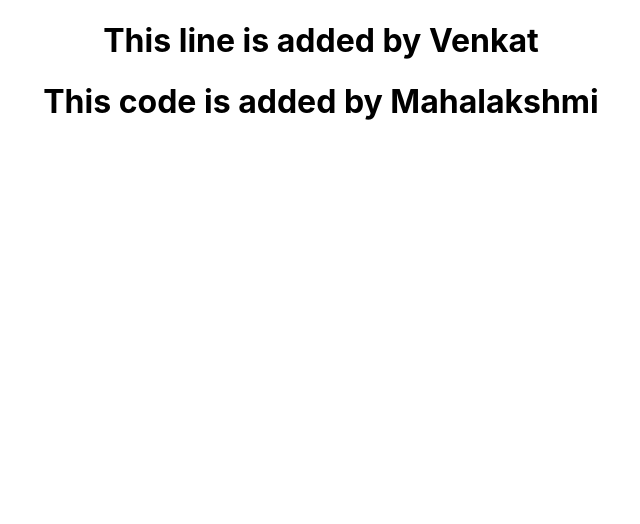
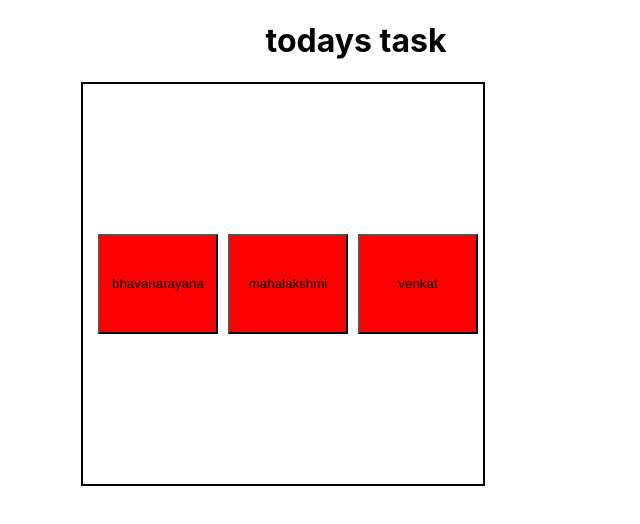
Before and after one commit to brninfotechprojects/rep2506, a React (Create React App) app: page / in a window 1280 px wide. Shown: the top 524 px of the page, without its empty margins (319-959 px from the left). Built offline with nearby package versions, Linux system fonts and the light colour scheme.

Commit message:
rolldice

```diff
--- a/package.json
+++ b/package.json
@@ -9,6 +9,7 @@
     "@testing-library/user-event": "^13.2.1",
     "react": "^19.1.1",
     "react-dom": "^19.1.1",
+    "react-router-dom": "^7.8.2",
     "react-scripts": "5.0.1",
     "web-vitals": "^2.1.0"
   },
--- a/src/App.css
+++ b/src/App.css
@@ -1,38 +1,32 @@
 .App {
   text-align: center;
+  width: 100vh;
 }
+button{
+  width: 120px;
+  height: 100px;
+  margin-left: 10px;
+  background-color: red;
+}
+h1{
+  margin-left: 550px;
+}
+#main{
+  border:  2px solid black;
+  width: 400px;
+  height: 400px;
+  display: flex;
+  flex-direction: row;
+  justify-content: center;
+  align-items: center;
+  margin-left: 400px;
+}
+button:hover{
+  cursor: pointer;
+  transform: scale(1.1);
+  border-radius: 30px;
+  box-shadow: 3px 3px 15px;
+  transition-timing-function: ease-in-out;
+  transition-duration: 500ms;
 
-.App-logo {
-  height: 40vmin;
-  pointer-events: none;
 }
-
-@media (prefers-reduced-motion: no-preference) {
-  .App-logo {
-    animation: App-logo-spin infinite 20s linear;
-  }
-}
-
-.App-header {
-  background-color: #282c34;
-  min-height: 100vh;
-  display: flex;
-  flex-direction: column;
-  align-items: center;
-  justify-content: center;
-  font-size: calc(10px + 2vmin);
-  color: white;
-}
-
-.App-link {
-  color: #61dafb;
-}
-
-@keyframes App-logo-spin {
-  from {
-    transform: rotate(0deg);
-  }
-  to {
-    transform: rotate(360deg);
-  }
-}
--- a/src/App.js
+++ b/src/App.js
@@ -1,11 +1,22 @@
 import logo from "./logo.svg";
 import "./App.css";
+import { BrowserRouter,Routes,Route } from "react-router-dom";
+import Mahalakshmi from "./github/Mahalakshmi";
+import Venkat from "./github/Venkat";
+import Git from "./github/Git";
+import Bhava from "./github/Bhava"
 
 function App() {
   return (
     <div className="App">
-      <h1>This line is added by Venkat</h1>
-      <h1>This code is added by Mahalakshmi</h1>
+      <BrowserRouter>
+      <Routes>
+        <Route path="/" element={<Git></Git>}></Route>
+        <Route path="/bhava" element={<Bhava></Bhava>}></Route>
+        <Route path="/mahalakshmi" element={<Mahalakshmi></Mahalakshmi>}></Route>
+        <Route path="/venkat" element={<Venkat></Venkat>}></Route>
+      </Routes>
+      </BrowserRouter>
     </div>
   );
 }
--- /dev/null
+++ b/src/github/Bhava.js
@@ -0,0 +1,29 @@
+import React, {  useState } from 'react'
+
+function Bhava() {
+  let [dice,setdice]=useState([]);
+  let [roll,setroll]=useState(0);
+  let dieceroll=()=>{
+    let values =[];
+    for(let i=0;i<=roll;i++){
+      let randomnumber=Math.floor(Math.random()*6+1);
+      values.push(randomnumber);
+
+    }
+    setdice(values)
+  }
+  return (
+    <div>
+      <button type='button' onClick={()=>{
+      dieceroll()
+      }}>roll</button>
+      <button type='button' onClick={()=>{
+        setroll(roll+1)
+        console.log(roll)
+      }}></button>
+      <p >{dice.length>0 ? dice.join(" ,"):"not rolled"}</p>
+    </div>
+  )
+}
+
+export default Bhava
--- /dev/null
+++ b/src/github/Git.js
@@ -0,0 +1,18 @@
+import React from 'react'
+import { Link } from 'react-router-dom'
+
+function Git() {
+  return (
+    <div>
+        <h1>todays task</h1>
+    <div id='main'>
+        <Link to='/bhava'><button type='button'>bhavanarayana</button></Link>
+        <Link to='/mahalakshmi'><button type='button'>mahalakshmi</button></Link>
+        <Link to='/venkat'><button type='button'>venkat</button></Link>
+
+    </div>
+    </div>
+  )
+}
+
+export default Git
--- /dev/null
+++ b/src/github/Mahalakshmi.js
@@ -0,0 +1,11 @@
+import React from 'react'
+
+function Mahalakshmi() {
+  return (
+    <div>
+
+    </div>
+  )
+}
+
+export default Mahalakshmi
--- /dev/null
+++ b/src/github/Venkat.js
@@ -0,0 +1,11 @@
+import React from 'react'
+
+function Venkat() {
+  return (
+    <div>
+
+    </div>
+  )
+}
+
+export default Venkat
```
Also changed, not shown: 1 other file (tests, documents, lock files or other folders).
